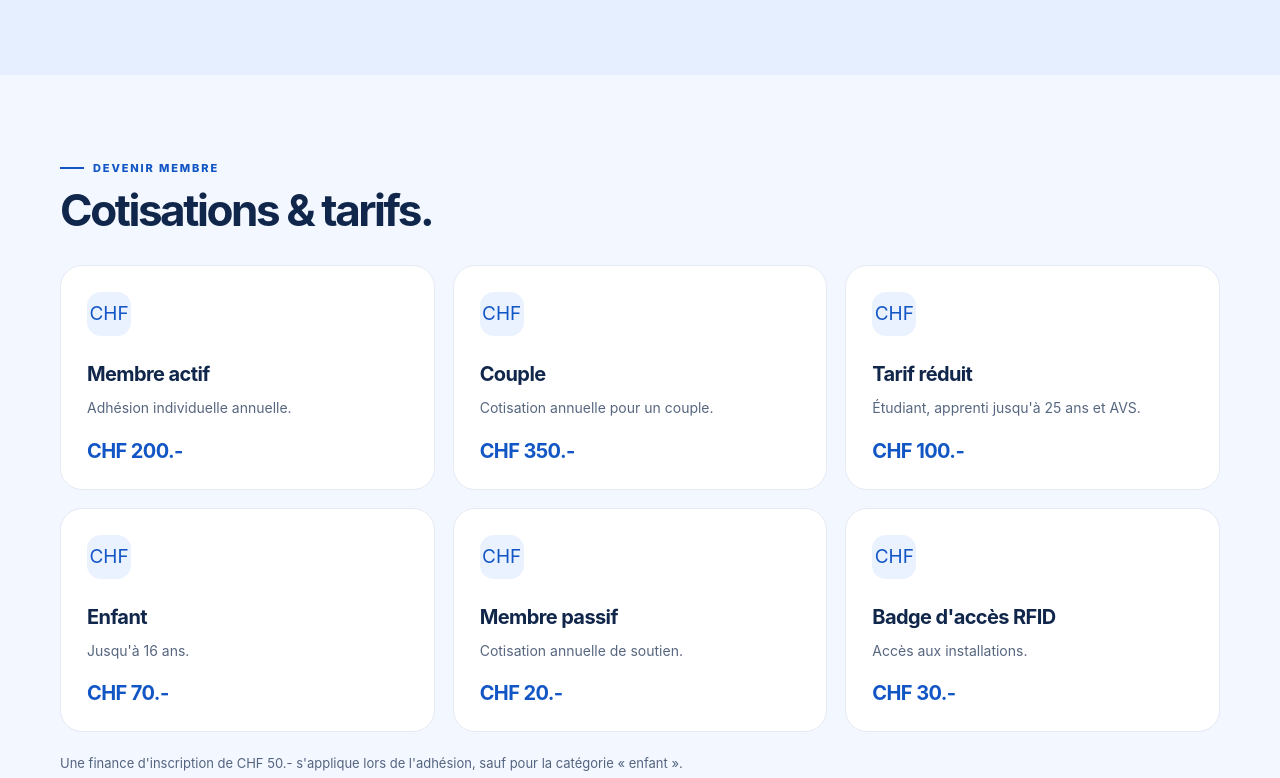
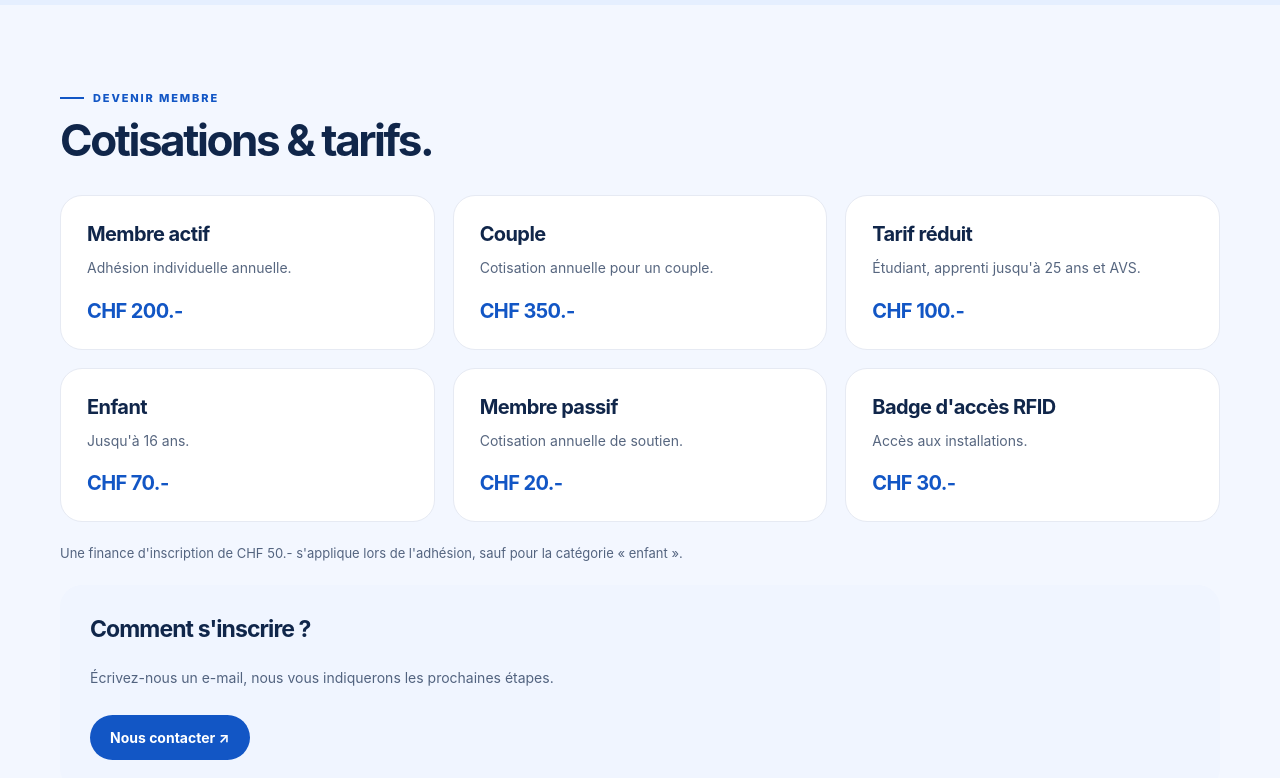
Before and after one commit to TC-Avenches/tca-website, a website: page docs/index.html in a window 1280 px wide. Shown: the part 2049-2827 px from the top of the page. Drawn offline with Linux system fonts and the light colour scheme.

Commit message:
remove unnecessary elements

```diff
--- a/docs/index.html
+++ b/docs/index.html
@@ -79,7 +79,7 @@ section { padding:78px 0; }
 
 .cards { display:grid; grid-template-columns:repeat(3,1fr); gap:18px; }
 .card { padding:26px; background:light-dark(#fff,#1b273b); border:1px solid light-dark(#e6eaf3,#2c3a52); border-radius:calc(22px * var(--site-radius-scale)); }
-.card-num { color:var(--site-primary); background:light-dark(#eaf1ff,#2b3d5c); width:44px; height:44px; border-radius:14px; display:grid; place-items:center; font-size:19px; margin-bottom:26px; }
+
 .card h3 { font-size:20px; letter-spacing:-.03em; margin-bottom:10px; }.card p { font-size:14px; line-height:1.7; opacity:.7; margin-bottom:19px; }
 .textlink { font-size:13px; font-weight:800; text-decoration:none; color:light-dark(#1256c5,#8ddcff); }
 .club-band { background:light-dark(#e5efff,#17243b); }
@@ -108,9 +108,9 @@ section { padding:78px 0; }
 
 footer { background:#e5efff; color:#10264a; padding:30px 0; border-top:1px solid #c9dcf5; }
 .footer-row { display:flex; justify-content:space-between; align-items:center; gap:24px; flex-wrap:wrap; }.footer-brand { font-weight:800; }.footer-row p { margin:5px 0 0; font-size:12px; color:#4a5f80; }.footer-links { display:flex; gap:20px; flex-wrap:wrap; }.footer-links a { color:#33507a; text-decoration:none; font-size:12px; }
-@media (prefers-color-scheme: dark) { .card-num { color:#8ddcff; } }
+
 @media(max-width:850px) { .navlinks { gap:15px; }.navlinks a { font-size:13px; }.hero-grid { gap:25px; padding:58px 0 65px; }.court-art { min-height:310px; }.hero-photo { height:310px; }.quick { padding:18px 14px; }.quick:first-child { padding-left:0; }.resource-grid { grid-template-columns:repeat(2,1fr); }.contact-grid { gap:35px; } }
-@media(max-width:680px) { .wrap { width:min(100% - 32px, 560px); }.topline .wrap { justify-content:center; text-align:center; }.topline .wrap span:last-child { display:none; }.nav { min-height:70px; }.brand-logo img { height:44px; }.menu-toggle { display:block; }.navlinks { display:none; position:absolute; left:0; right:0; top:100%; padding:18px 22px 22px; background:light-dark(#fff,#172238); border-bottom:1px solid #e0e7f5; flex-direction:column; align-items:stretch; gap:18px; }.navlinks.open { display:flex; }.navlinks .btn { text-align:center; }.hero-grid { grid-template-columns:1fr; padding:55px 0 45px; gap:20px; }.hero-copy { font-size:15px; }.court-art { min-height:280px; width:min(100%,400px); margin:0 auto; }.hero-photo { height:260px; }.art-note { left:3%; bottom:0; }.quickgrid { grid-template-columns:1fr; }.quick,.quick:first-child { padding:15px 0; border-right:0; border-bottom:1px solid light-dark(#e6eaf3,#2c3a52); }.quick:last-child { border-bottom:0; }.section-head { display:block; }.cards { grid-template-columns:1fr; }.card { padding:23px; }.card-num { margin-bottom:18px; }.band-grid,.contact-grid { grid-template-columns:1fr; gap:30px; }.info-panel { padding:24px; }.resource-grid { gap:10px; }.resource { min-height:150px; padding:17px; }.contact-box { padding:24px; } section { padding:58px 0; } }
+@media(max-width:680px) { .wrap { width:min(100% - 32px, 560px); }.topline .wrap { justify-content:center; text-align:center; }.topline .wrap span:last-child { display:none; }.nav { min-height:70px; }.brand-logo img { height:44px; }.menu-toggle { display:block; }.navlinks { display:none; position:absolute; left:0; right:0; top:100%; padding:18px 22px 22px; background:light-dark(#fff,#172238); border-bottom:1px solid #e0e7f5; flex-direction:column; align-items:stretch; gap:18px; }.navlinks.open { display:flex; }.navlinks .btn { text-align:center; }.hero-grid { grid-template-columns:1fr; padding:55px 0 45px; gap:20px; }.hero-copy { font-size:15px; }.court-art { min-height:280px; width:min(100%,400px); margin:0 auto; }.hero-photo { height:260px; }.art-note { left:3%; bottom:0; }.quickgrid { grid-template-columns:1fr; }.quick,.quick:first-child { padding:15px 0; border-right:0; border-bottom:1px solid light-dark(#e6eaf3,#2c3a52); }.quick:last-child { border-bottom:0; }.section-head { display:block; }.cards { grid-template-columns:1fr; }.card { padding:23px; }.band-grid,.contact-grid { grid-template-columns:1fr; gap:30px; }.info-panel { padding:24px; }.resource-grid { gap:10px; }.resource { min-height:150px; padding:17px; }.contact-box { padding:24px; } section { padding:58px 0; } }
 @media(prefers-reduced-motion:reduce) { html { scroll-behavior:auto; } *,*::before,*::after { transition:none !important; } }
 </style>
 </head>
@@ -135,18 +135,18 @@ footer { background:#e5efff; color:#10264a; padding:30px 0; border-top:1px solid
     </section>
     <div class="quickbar"><div class="wrap quickgrid"><a class="quick" href="#contact"><span class="quick-icon">📍</span><span><strong>Où nous trouver</strong><small>Ch. de la Voie ferrée 23, Avenches</small></span></a><a class="quick" href="https://tcavenches.plugin.ch" target="_blank" rel="noopener noreferrer"><span class="quick-icon">📅</span><span><strong>Réserver un court</strong><small>Réservation des terrains sur PlugIn</small></span></a><a class="quick" href="#contact"><span class="quick-icon">✉️</span><span><strong>Une question ?</strong><small>Contactez le comité</small></span></a></div></div>
     <section id="club"><div class="wrap"><div class="section-head"><div><span class="eyebrow" style="color:light-dark(#1256c5,#8ddcff)">La vie du club</span><h2>Du tennis pour<br>toutes les envies.</h2></div></div><div class="cards">
-      <article class="card"><div class="card-num">01</div><h3>École de tennis</h3><p>Des cours pour tous les âges et tous les niveaux, des enfants aux adultes, organisés avec Tennis Avenir Broye.</p><a class="textlink" href="https://tab-academy.ch/" target="_blank" rel="noopener noreferrer">Découvrir TAB ↗</a></article>
-      <article class="card"><div class="card-num">02</div><h3>Loisir & compétition</h3><p>Pratique du tennis à tous les niveaux : jeu libre entre membres et rencontres interclubs, sur nos trois terrains en terre battue synthétique.</p><a class="textlink" href="https://tcavenches.plugin.ch" target="_blank" rel="noopener noreferrer">Réserver un court ↗</a></article>
-      <article class="card"><div class="card-num">03</div><h3>Tournois</h3><p>Le club organise chaque année des tournois juniors ainsi que son traditionnel tournoi interne.</p><a class="textlink" href="#contact">Nous contacter ↗</a></article>
+      <article class="card"><h3>École de tennis</h3><p>Des cours pour tous les âges et tous les niveaux, des enfants aux adultes, organisés avec Tennis Avenir Broye.</p><a class="textlink" href="https://tab-academy.ch/" target="_blank" rel="noopener noreferrer">Découvrir TAB ↗</a></article>
+      <article class="card"><h3>Loisir & compétition</h3><p>Pratique du tennis à tous les niveaux : jeu libre entre membres et rencontres interclubs, sur nos trois terrains en terre battue synthétique.</p><a class="textlink" href="https://tcavenches.plugin.ch" target="_blank" rel="noopener noreferrer">Réserver un court ↗</a></article>
+      <article class="card"><h3>Tournois</h3><p>Le club organise chaque année des tournois juniors ainsi que son traditionnel tournoi interne.</p><a class="textlink" href="#contact">Nous contacter ↗</a></article>
     </div></div></section>
     <section class="club-band" id="reservation"><div class="wrap band-grid"><div><span class="eyebrow" style="color:light-dark(#1256c5,#8ddcff)">Réservation en ligne</span><h2>Réservez votre court en quelques clics.</h2><p>La réservation des terrains est réservée aux membres du club. Elle se fait en ligne sur PlugIn, la plateforme des clubs de tennis suisses : depuis votre espace membre, consultez les disponibilités et réservez votre court à tout moment.</p><p>Nos trois terrains en terre battue synthétique sont ouverts tous les jours : de 8h à 22h du lundi au samedi, et de 9h à 20h le dimanche et les jours fériés. L'accès s'effectue simplement avec votre badge RFID.</p><p>Pas encore membre ? <a class="textlink" href="#membre">Découvrez nos cotisations ↗</a></p></div><div style="display:grid;place-items:center"><a class="btn btn-lime" href="https://tcavenches.plugin.ch" target="_blank" rel="noopener noreferrer">Réserver un court ↗</a></div></div></section>
     <section id="membre"><div class="wrap"><div class="section-head"><div><span class="eyebrow" style="color:light-dark(#1256c5,#8ddcff)">Devenir membre</span><h2>Cotisations & tarifs.</h2></div></div><div class="cards">
-      <article class="card"><div class="card-num">CHF</div><h3>Membre actif</h3><p>Adhésion individuelle annuelle.</p><strong class="card-price">CHF 200.-</strong></article>
-      <article class="card"><div class="card-num">CHF</div><h3>Couple</h3><p>Cotisation annuelle pour un couple.</p><strong class="card-price">CHF 350.-</strong></article>
-      <article class="card"><div class="card-num">CHF</div><h3>Tarif réduit</h3><p>Étudiant, apprenti jusqu'à 25 ans et AVS.</p><strong class="card-price">CHF 100.-</strong></article>
-      <article class="card"><div class="card-num">CHF</div><h3>Enfant</h3><p>Jusqu'à 16 ans.</p><strong class="card-price">CHF 70.-</strong></article>
-      <article class="card"><div class="card-num">CHF</div><h3>Membre passif</h3><p>Cotisation annuelle de soutien.</p><strong class="card-price">CHF 20.-</strong></article>
-      <article class="card"><div class="card-num">CHF</div><h3>Badge d'accès RFID</h3><p>Accès aux installations.</p><strong class="card-price">CHF 30.-</strong></article>
+      <article class="card"><h3>Membre actif</h3><p>Adhésion individuelle annuelle.</p><strong class="card-price">CHF 200.-</strong></article>
+      <article class="card"><h3>Couple</h3><p>Cotisation annuelle pour un couple.</p><strong class="card-price">CHF 350.-</strong></article>
+      <article class="card"><h3>Tarif réduit</h3><p>Étudiant, apprenti jusqu'à 25 ans et AVS.</p><strong class="card-price">CHF 100.-</strong></article>
+      <article class="card"><h3>Enfant</h3><p>Jusqu'à 16 ans.</p><strong class="card-price">CHF 70.-</strong></article>
+      <article class="card"><h3>Membre passif</h3><p>Cotisation annuelle de soutien.</p><strong class="card-price">CHF 20.-</strong></article>
+      <article class="card"><h3>Badge d'accès RFID</h3><p>Accès aux installations.</p><strong class="card-price">CHF 30.-</strong></article>
     </div><p style="font-size:13px;opacity:.7;line-height:1.7;margin:20px 0 0">Une finance d'inscription de CHF 50.- s'applique lors de l'adhésion, sauf pour la catégorie « enfant ».</p><div class="contact-box" style="margin-top:20px"><h3>Comment s'inscrire ?</h3><p>Écrivez-nous un e-mail, nous vous indiquerons les prochaines étapes.</p><a class="btn btn-primary" href="#contact">Nous contacter ↗</a></div></div></section>
     <section class="club-band" id="cours"><div class="wrap"><div class="section-head"><div><span class="eyebrow" style="color:light-dark(#1256c5,#8ddcff)">Les cours</span><h2>Des cours pour<br>tous les âges.</h2></div></div><div class="band-grid"><div><h3 style="font-size:22px;letter-spacing:-.03em;margin-bottom:14px">Une école de tennis pour tous</h3><p style="line-height:1.8;opacity:.75;max-width:480px">Des enfants aux adultes, du loisir à la compétition : l'école de tennis accueille tous les âges et tous les niveaux. Des stages et des camps sont également proposés durant les vacances scolaires.</p><p style="line-height:1.8;opacity:.75;max-width:480px">Tous les cours sont organisés par Tennis Avenir Broye (TAB) : inscriptions, tarifs et informations détaillées sur leur site.</p></div><div class="info-panel"><h3>S'inscrire aux cours</h3><div class="info-row"><span>🎓 Organisateur</span><strong>Tennis Avenir Broye</strong></div><div class="info-row"><span>🌐 Inscriptions & tarifs</span><strong>www.tab-academy.ch</strong></div><div class="info-row"><span>✉️ E-mail</span><strong>admin@tab-academy.ch</strong></div><div class="info-row"><span>☎️ Téléphone</span><strong>076 429 53 45</strong></div><a class="btn btn-lime" href="https://www.tab-academy.ch/" target="_blank" rel="noopener noreferrer" style="margin-top:20px">S'inscrire sur tab-academy.ch ↗</a><p class="notice">Les cours se déroulent sur les sites d'Avenches, Domdidier et Gletterens.</p></div></div></div></section>
     <section class="links-section" id="liens"><div class="wrap"><div class="section-head"><div><span class="eyebrow" style="color:light-dark(#1256c5,#8ddcff)">Raccourcis pratiques</span><h2>Les liens utiles.</h2></div></div><div class="resource-grid">
```
